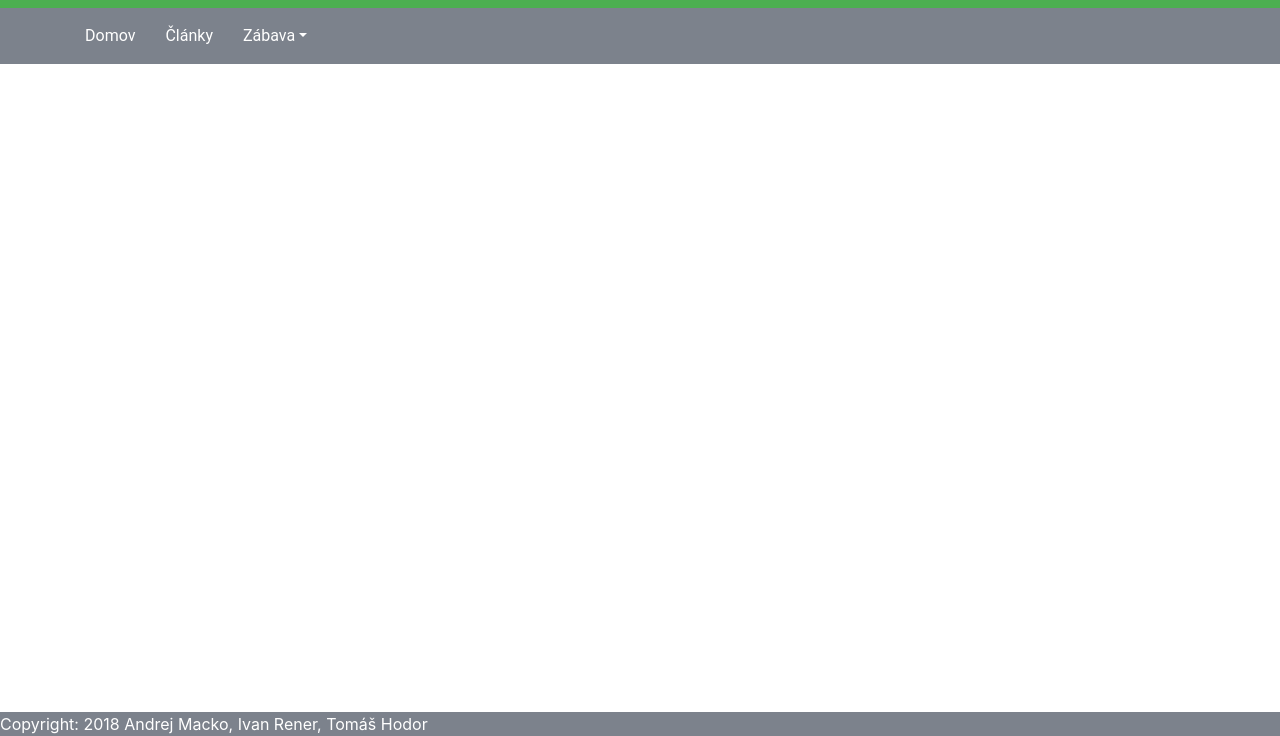
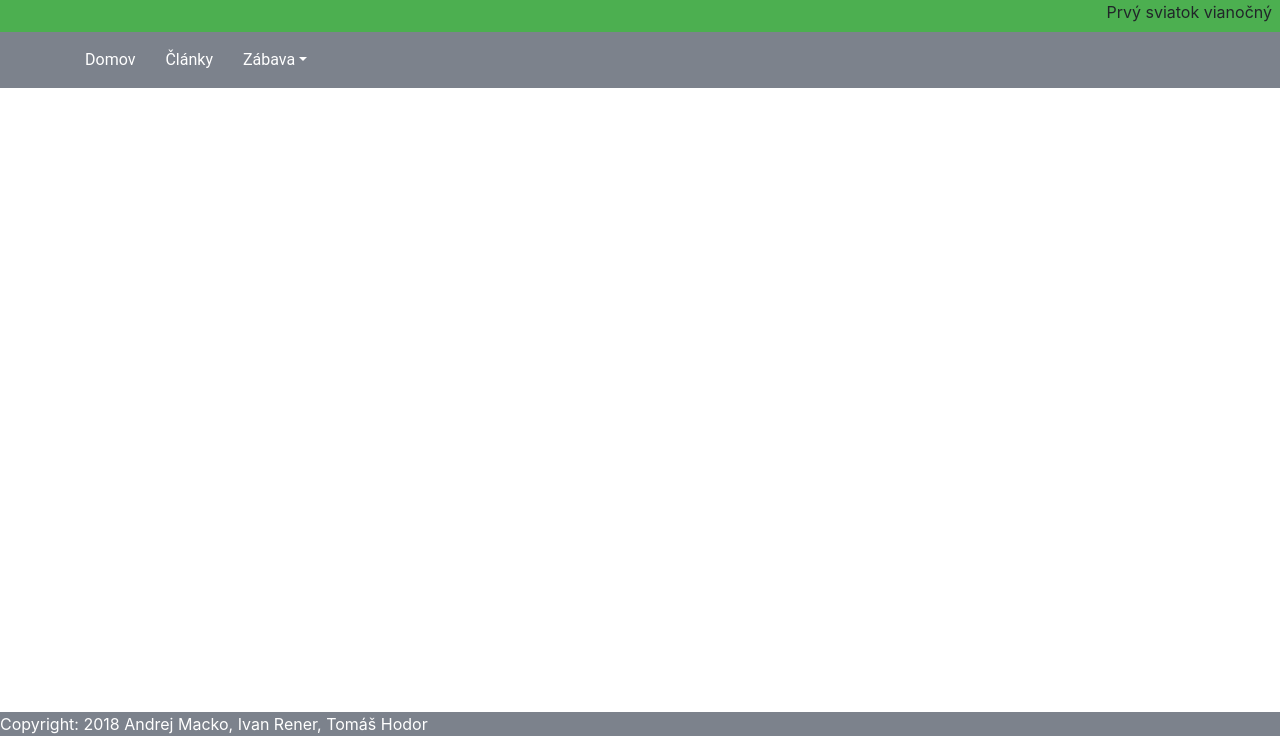
Before and after one commit to 12Tomikos21/WebTech1Project, a plain HTML site: page Zabava/Hry/Hodor/index.html in a window 1280 px wide. Shown: the part 64-800 px from the top of the page. Drawn offline with nearby package versions, Linux system fonts and the light colour scheme; files that its build step writes are made by us from their sources.

Commit message:
Fix naming of javascript files in html files
Signed-off-by: TomasHodor <tomas.hodor@gmail.com>

```diff
--- a/Zabava/Hry/Hodor/index.html
+++ b/Zabava/Hry/Hodor/index.html
@@ -49,6 +49,6 @@
 <script src="https://code.jquery.com/jquery-3.3.1.slim.min.js" integrity="sha384-q8i/X+965DzO0rT7abK41JStQIAqVgRVzpbzo5smXKp4YfRvH+8abtTE1Pi6jizo" crossorigin="anonymous"></script>
 <script src="https://cdnjs.cloudflare.com/ajax/libs/popper.js/1.14.3/umd/popper.min.js" integrity="sha384-ZMP7rVo3mIykV+2+9J3UJ46jBk0WLaUAdn689aCwoqbBJiSnjAK/l8WvCWPIPm49" crossorigin="anonymous"></script>
 <script src="https://stackpath.bootstrapcdn.com/bootstrap/4.1.3/js/bootstrap.min.js" integrity="sha384-ChfqqxuZUCnJSK3+MXmPNIyE6ZbWh2IMqE241rYiqJxyMiZ6OW/JmZQ5stwEULTy" crossorigin="anonymous"></script>
-<script src="namdeday.js"></script>
+<script src="nameday.js"></script>
 </body>
 </html>
```
Also changed, not shown: Zabava/Hry/Macko/index.html (+1 -1 lines), Zabava/Hry/Rener/index.html (+1 -1 lines), Zabava/Hry/index.html (+1 -1 lines), Zabava/index.html (+1 -1 lines).
